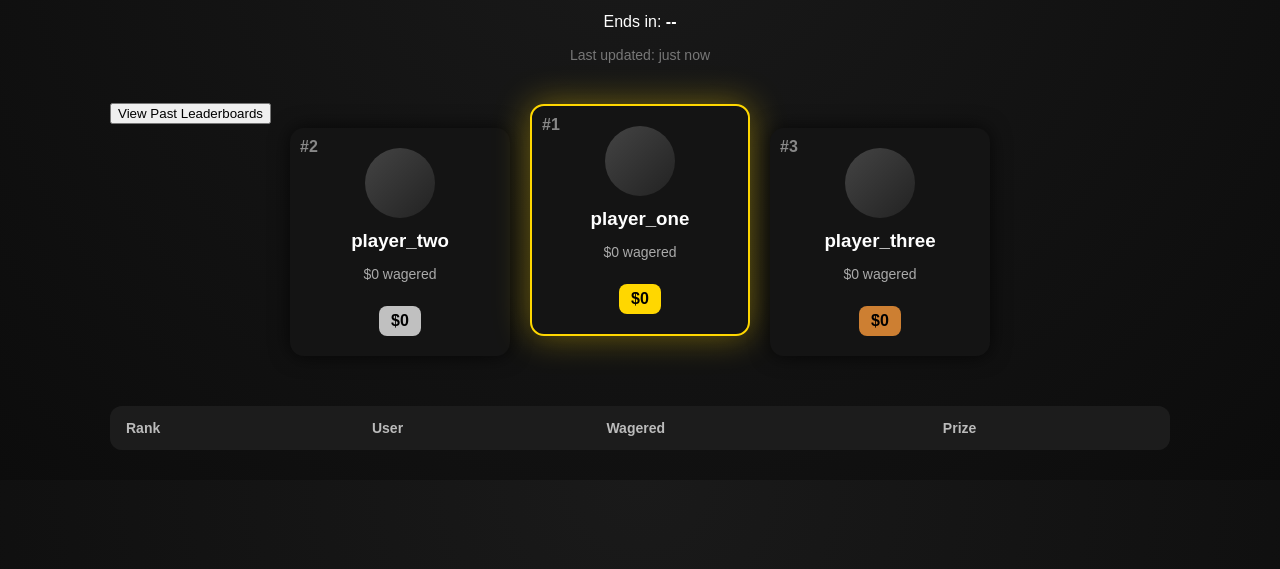
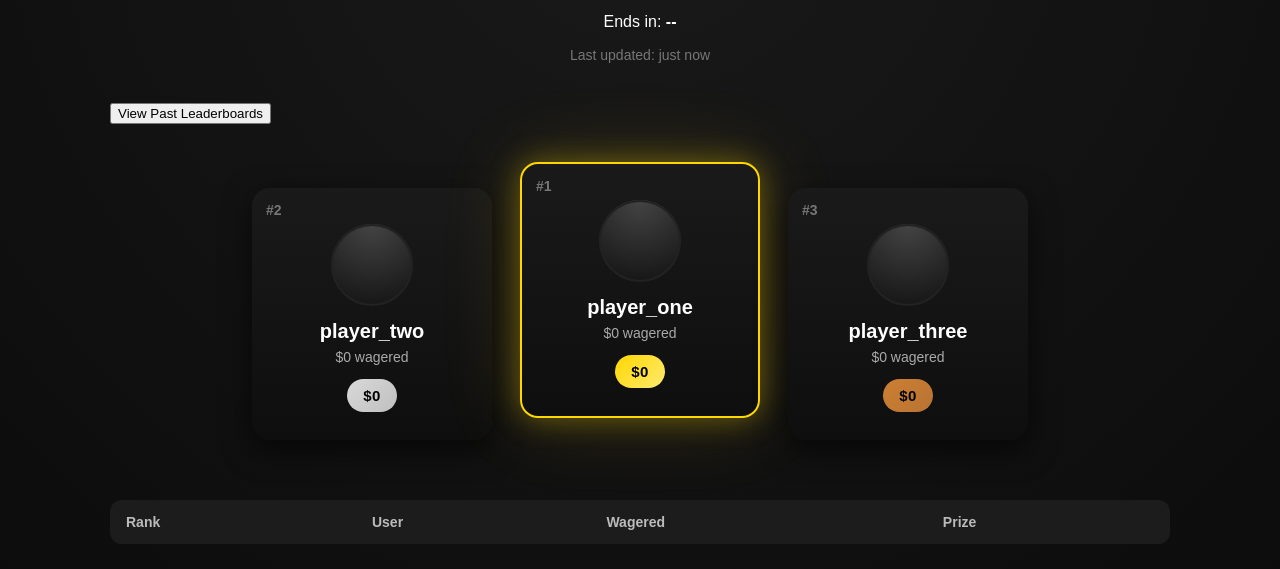
Before and after one commit to cupthedegen-design/cuplb, a website: page public/index.html in a window 1280 px wide. Shown: the part 135-704 px from the top of the page. Drawn offline with Linux system fonts and the light colour scheme; no server answers.

Commit message:
Update styles.css

```diff
--- a/public/styles.css
+++ b/public/styles.css
@@ -36,81 +36,108 @@ header h1 {
   color: #777;
 }
 
-/* PODIUM */
+/* ===== PODIUM ===== */
 .podium {
   display: flex;
   justify-content: center;
   align-items: flex-end;
-  gap: 20px;
-  margin-bottom: 50px;
+  gap: 28px;
+  margin: 60px 0;
 }
 
 .podium-card {
-  background: #141414;
-  border-radius: 14px;
-  padding: 20px;
-  width: 220px;
+  background: linear-gradient(180deg, #1a1a1a, #0e0e0e);
+  border-radius: 18px;
+  padding: 26px 22px 28px;
+  width: 240px;
   text-align: center;
-  box-shadow: 0 0 20px rgba(0,0,0,0.7);
   position: relative;
+  transition: transform 0.25s ease, box-shadow 0.25s ease;
+  box-shadow: 0 10px 30px rgba(0,0,0,0.6);
+}
+
+.podium-card:hover {
+  transform: translateY(-6px);
 }
 
 .podium-card .rank {
   position: absolute;
-  top: 10px;
-  left: 10px;
+  top: 14px;
+  left: 14px;
   font-weight: bold;
-  color: #888;
+  color: #777;
+  font-size: 14px;
+}
+
+.avatar {
+  width: 82px;
+  height: 82px;
+  border-radius: 50%;
+  margin: 10px auto 14px;
+  background: radial-gradient(circle at top, #444, #111);
+  box-shadow: inset 0 0 0 2px #222;
 }
 
 .podium-card h3 {
-  margin: 12px 0 5px;
+  margin: 8px 0 6px;
+  font-size: 20px;
+  font-weight: 700;
 }
 
 .podium-card p {
+  margin: 0;
+  font-size: 14px;
   color: #aaa;
-  font-size: 14px;
 }
 
 .podium-card .prize {
   display: inline-block;
-  margin-top: 10px;
-  padding: 6px 12px;
-  border-radius: 8px;
-  background: #222;
-  font-weight: bold;
+  margin-top: 14px;
+  padding: 8px 16px;
+  border-radius: 999px;
+  font-weight: 800;
+  font-size: 15px;
+  letter-spacing: 0.5px;
 }
 
-/* Avatar placeholder */
-.avatar {
-  width: 70px;
-  height: 70px;
-  border-radius: 50%;
-  background: linear-gradient(135deg, #444, #222);
-  margin: auto;
+/* ===== FIRST PLACE ===== */
+.podium-card.first {
+  transform: translateY(-22px);
+  border: 2px solid gold;
+  box-shadow:
+    0 0 30px rgba(255,215,0,0.35),
+    0 0 80px rgba(255,215,0,0.15);
 }
 
-/* First place emphasis */
-.first {
-  transform: translateY(-20px);
-  border: 2px solid gold;
-  box-shadow: 0 0 35px rgba(255, 215, 0, 0.4);
-}
-
-.first .prize {
-  background: gold;
+.podium-card.first .prize {
+  background: linear-gradient(135deg, gold, #ffea70);
   color: #000;
 }
 
-.second .prize {
-  background: silver;
+/* ===== SECOND ===== */
+.podium-card.second .prize {
+  background: linear-gradient(135deg, #d9d9d9, #bfbfbf);
   color: #000;
 }
 
-.third .prize {
-  background: #cd7f32;
+/* ===== THIRD ===== */
+.podium-card.third .prize {
+  background: linear-gradient(135deg, #cd7f32, #b87333);
   color: #000;
 }
+
+/* Mobile */
+@media (max-width: 800px) {
+  .podium {
+    flex-direction: column;
+    align-items: center;
+  }
+
+  .podium-card.first {
+    transform: none;
+  }
+}
+
 
 /* TABLE */
 .table-wrapper {
```
